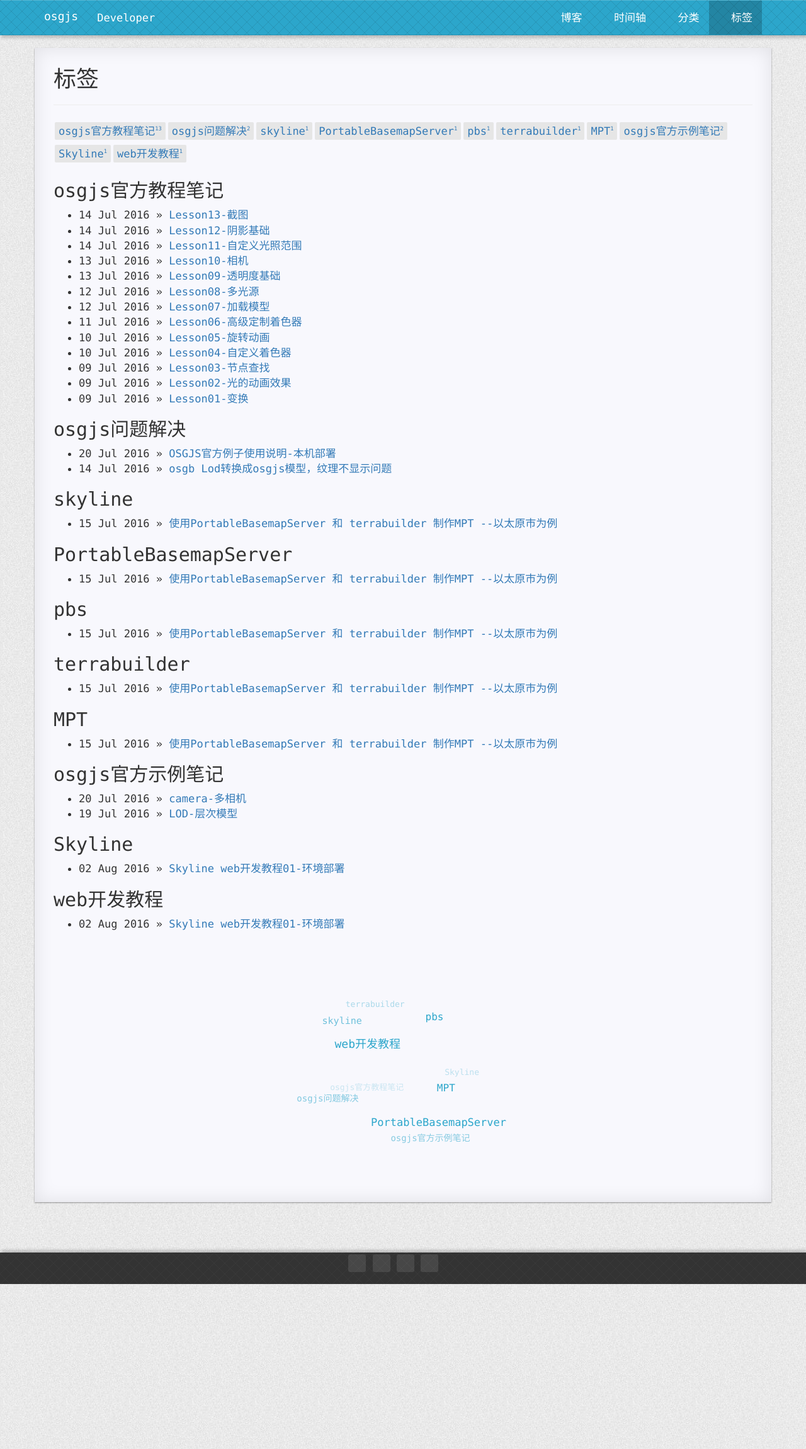
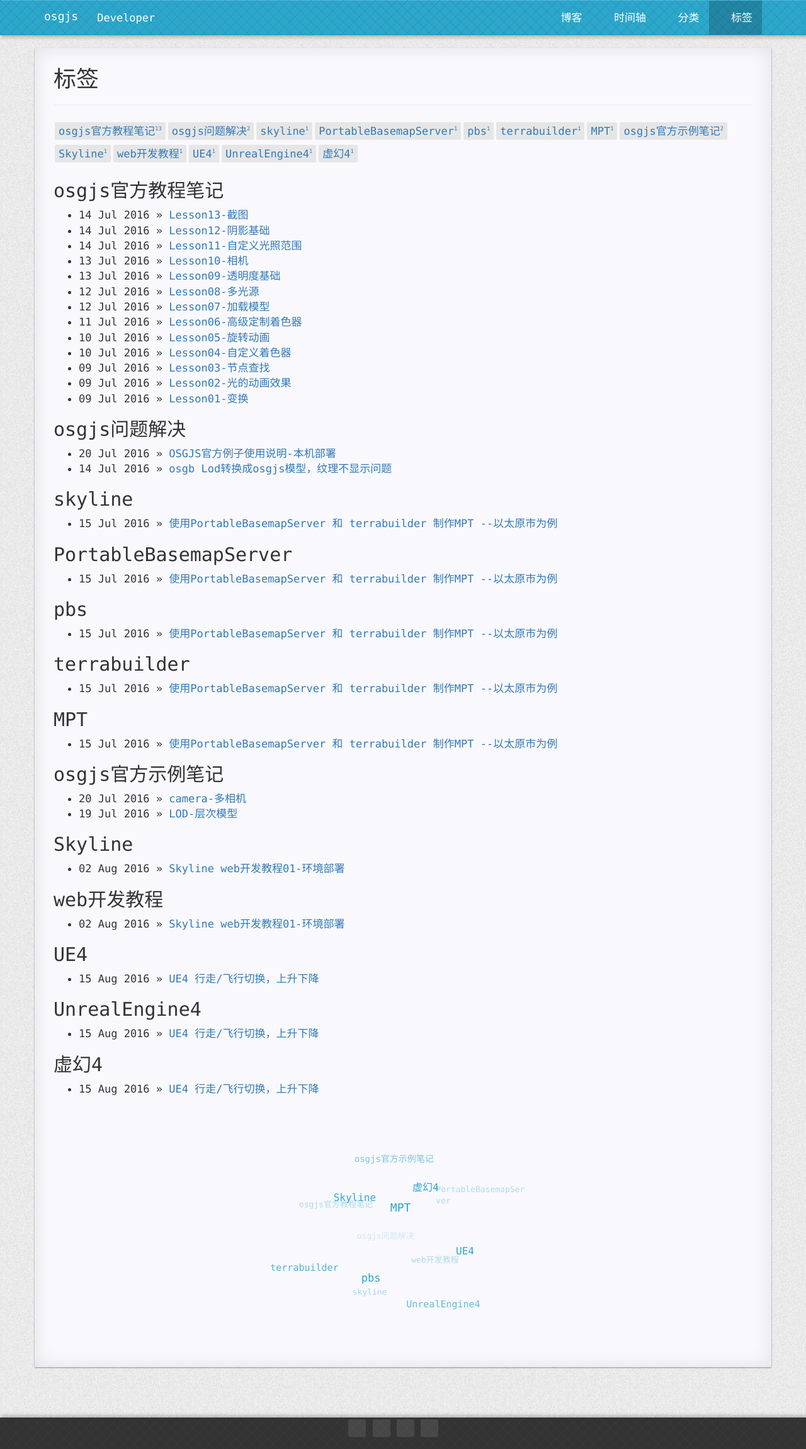
Before and after one commit to Fav/ForStudy, a Jekyll site: the page built from pages/3tag.html, in a window 1280 px wide. Shown: the whole page at 63% size. Built offline with Jekyll 4.4.1, drawn with Linux system fonts in a browser that asks for light colours; nearby versions of some CDN libraries; comment, search, counter and statistics services are not loaded; a style sheet for code colours, icons or effects is not loaded.

Commit message:
添加文章ue4 飞行

```diff
--- a/_config.yml
+++ b/_config.yml
@@ -37,9 +37,9 @@ duoshuo_username: "forstudy"
 imgblog: "http://oa1dh8fyl.bkt.clouddn.com"
 
 
-url: "https://fav.github.io/forstudy"
-imgrepo: "https://fav.github.io/forstudy/static/img"
+#url: "https://fav.github.io/forstudy"
+#imgrepo: "https://fav.github.io/forstudy/static/img"
 
 
-#url: "http://127.0.0.1:4000"
-#imgrepo: "http://127.0.0.1:4000/static/img"
+url: "http://127.0.0.1:4000"
+imgrepo: "http://127.0.0.1:4000/static/img"
--- /dev/null
+++ b/_posts/2016-08-15-UE4-walk2fly.md
@@ -0,0 +1,26 @@
+---
+layout: post
+title: UE4 行走/飞行切换，上升下降
+tags: UE4 UnrealEngine4 虚幻4
+categories: UE4经验分享
+---
+
+1. 双击创建的人物
+![img]({{"/2016-08-15-UE4-walk2fly/image001.png" | prepend: site.imgblog }})
+
+1. 先将默认的 land movement mode 改成 walking,
+![img]({{"/2016-08-15-UE4-walk2fly/image002.png" | prepend: site.imgblog }})
+
+1. 蓝图切换到 Event Graph 右键添加功能键切换行走/飞行模式
+![img]({{"/2016-08-15-UE4-walk2fly/image003.png" | prepend: site.imgblog }})
+
+1. 现在添加上升，下降的功能
+
+1. 先创建一个Axis Mappings 来触发上升下降的功能
+![img]({{"/2016-08-15-UE4-walk2fly/image004.png" | prepend: site.imgblog }})
+![img]({{"/2016-08-15-UE4-walk2fly/image005.png" | prepend: site.imgblog }})
+
+1. 在蓝图中添加moveup对应的动作
+![img]({{"/2016-08-15-UE4-walk2fly/image006.png" | prepend: site.imgblog }})
+
+1. 关闭蓝图，运行工程，可以使用 J 来切换 行走/飞行模式，使用 Q 和 E 来飞起和降落
```
